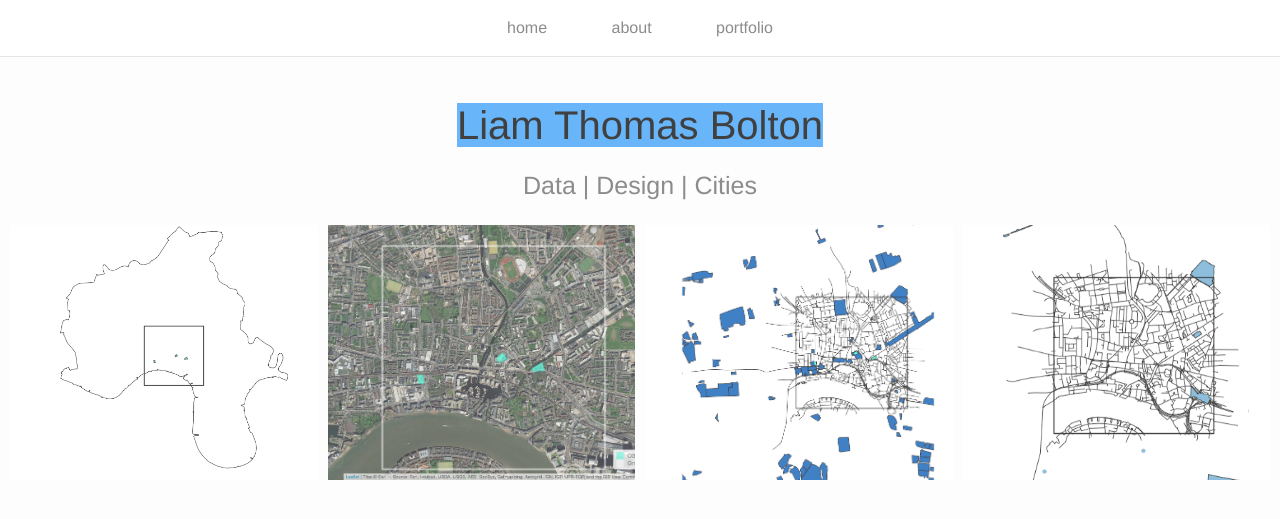
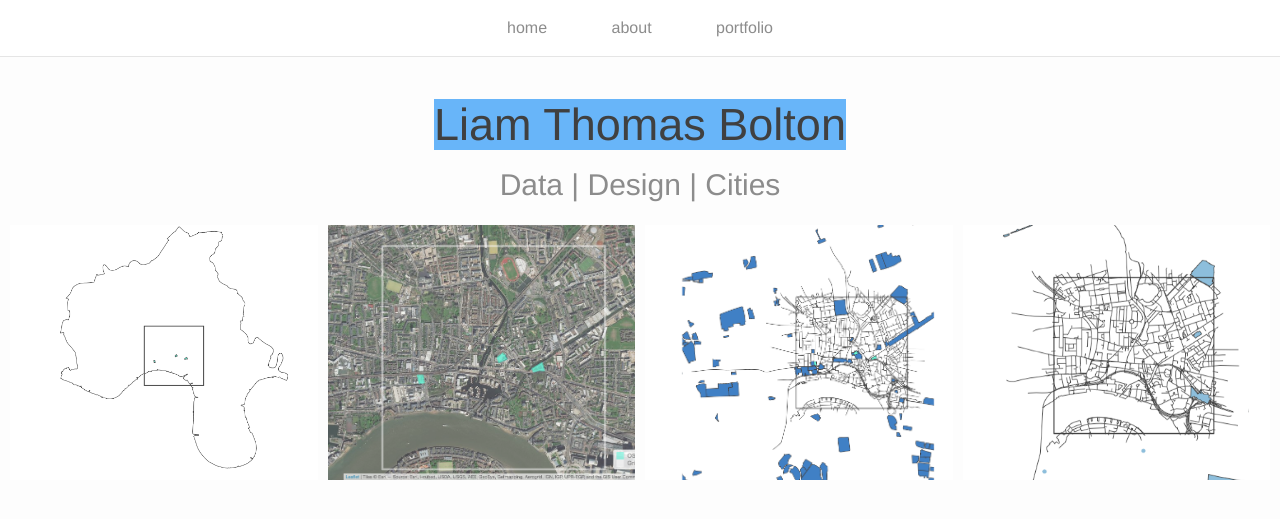
Before and after one commit to lbuk/portfolio-website, a Jekyll site: the page built from index.html, in a window 1280 px wide. Shown: the top 519 px of the page. Built offline with Jekyll 4.4.1, drawn with Linux system fonts in a browser that asks for light colours; nearby versions of some CDN libraries; the list of posts is cut into pages by our own code.

Commit message:
Update _layout.scss

```diff
--- a/_sass/_layout.scss
+++ b/_sass/_layout.scss
@@ -64,10 +64,10 @@ display: line;
     z-index: 25;
     h1{
         color:#000000;
-        font-size:40px;
+        font-size:45px;
     }
     h2{
-        font-size:25px;
+        font-size:30px;
     }
 }
 
```
